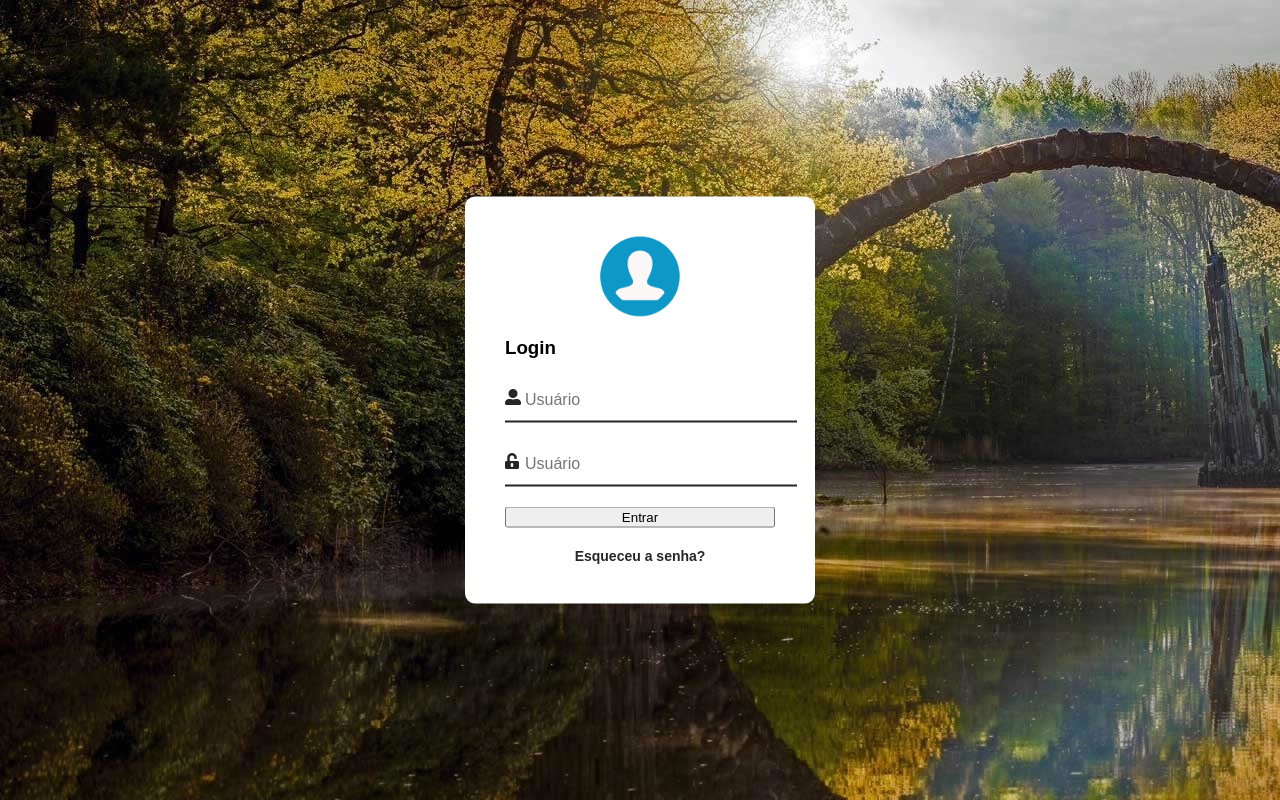
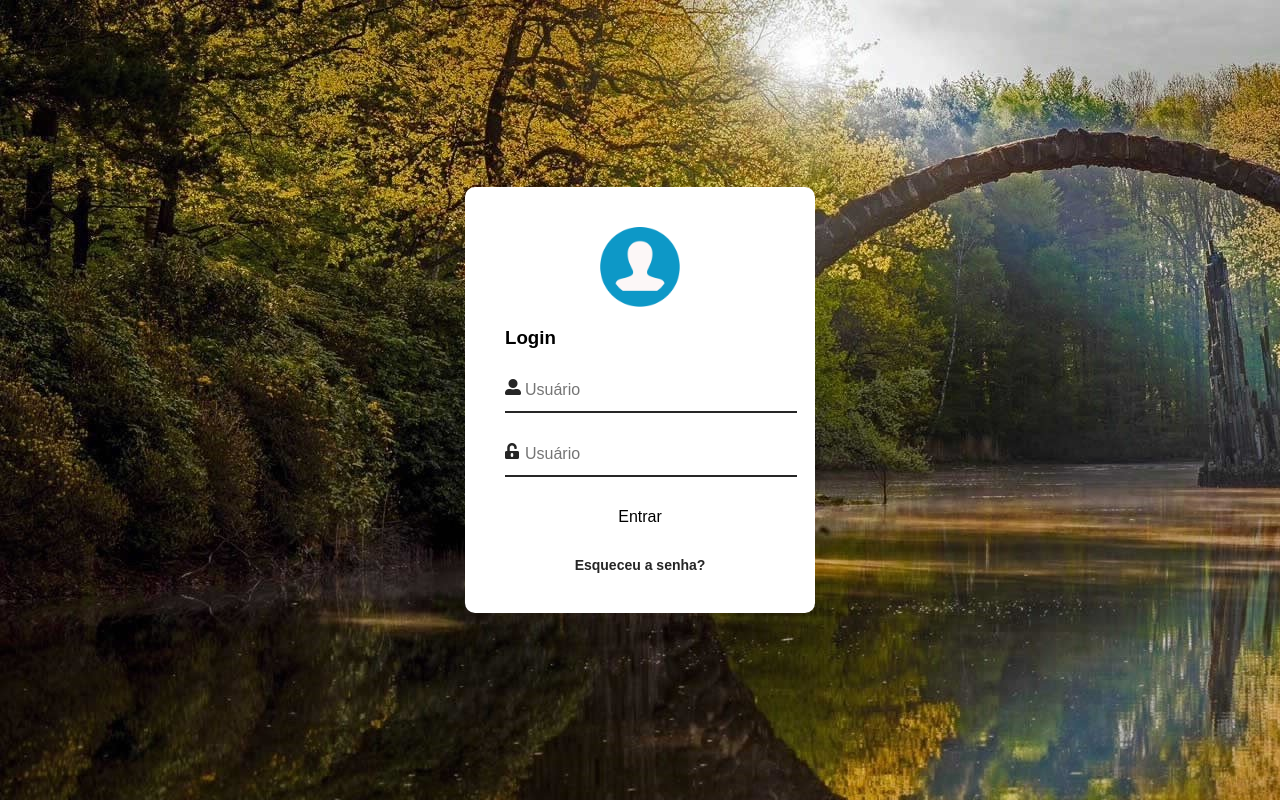
Before and after one commit to EverD0/EverD0.github.io, a plain HTML site: page index.html in a window 1280 px wide. Drawn offline with Linux system fonts and the light colour scheme.

Commit message:
Update login.css

```diff
--- a/estilos/login.css
+++ b/estilos/login.css
@@ -53,7 +53,7 @@ h3{
   top: 10px;
   color: #262626;
 }
-.loginBox input[type="submit"]{
+.loginBox input[type="button"]{
   border: none;
   outline: none;
   height: 40px;
```
